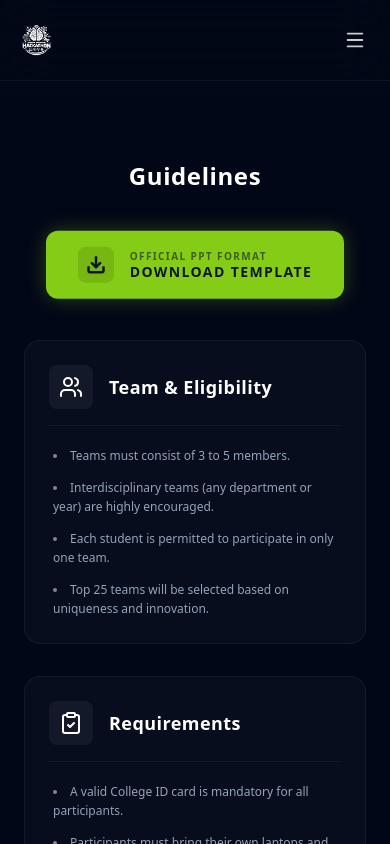
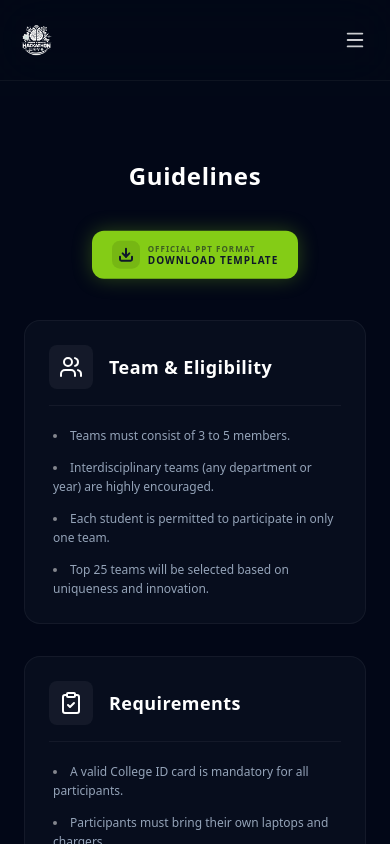
Before and after one commit to Dineshkumar-DK19/GCEE-Smart-college-hackathon, a React (Vite) app: page /guidelines in a window 390 px wide. Shown: the top 844 px of the page. Built offline with nearby package versions, Linux system fonts and the light colour scheme.

Commit message:
Modified logo and PPT and some changes

```diff
--- a/src/components/Guidelines.jsx
+++ b/src/components/Guidelines.jsx
@@ -61,13 +61,14 @@ const Guidelines = () => {
             transition={{ duration: 2, repeat: Infinity, ease: "easeInOut" }}
             whileHover={{ scale: 1.05 }}
             whileTap={{ scale: 0.95 }}
-            className="group relative inline-flex items-center gap-4 px-8 py-4 bg-lime-500 hover:bg-lime-400 text-slate-900 font-black uppercase tracking-widest text-sm rounded-xl shadow-[0_0_20px_rgba(132,204,22,0.3)] cursor-pointer"
+            // Reduced padding (px-5 py-2.5) and font size (text-[10px]) for mobile
+            className="group relative inline-flex items-center gap-2 md:gap-4 px-5 py-2.5 md:px-8 md:py-4 bg-lime-500 hover:bg-lime-400 text-slate-900 font-black uppercase tracking-widest text-[10px] md:text-sm rounded-xl shadow-[0_0_20px_rgba(132,204,22,0.3)] cursor-pointer"
           >
-            <div className="p-2 bg-black/10 rounded-lg group-hover:bg-black/20 transition-colors">
-              <Download className="w-5 h-5 stroke-[3px]" />
+            <div className="p-1.5 md:p-2 bg-black/10 rounded-lg group-hover:bg-black/20 transition-colors">
+              <Download className="w-4 h-4 md:w-5 md:h-5 stroke-[3px]" />
             </div>
             <div className="text-left leading-none">
-              <span className="block text-[10px] font-bold opacity-60 mb-1">OFFICIAL PPT FORMAT</span>
+              <span className="block text-[8px] md:text-[10px] font-bold opacity-60 mb-0.5 md:mb-1">OFFICIAL PPT FORMAT</span>
               <span>Download Template</span>
             </div>
           </motion.a>
```
Also changed, not shown: src/assets/HackathonLogo.png, 1 other file (tests, documents, lock files or other folders).
